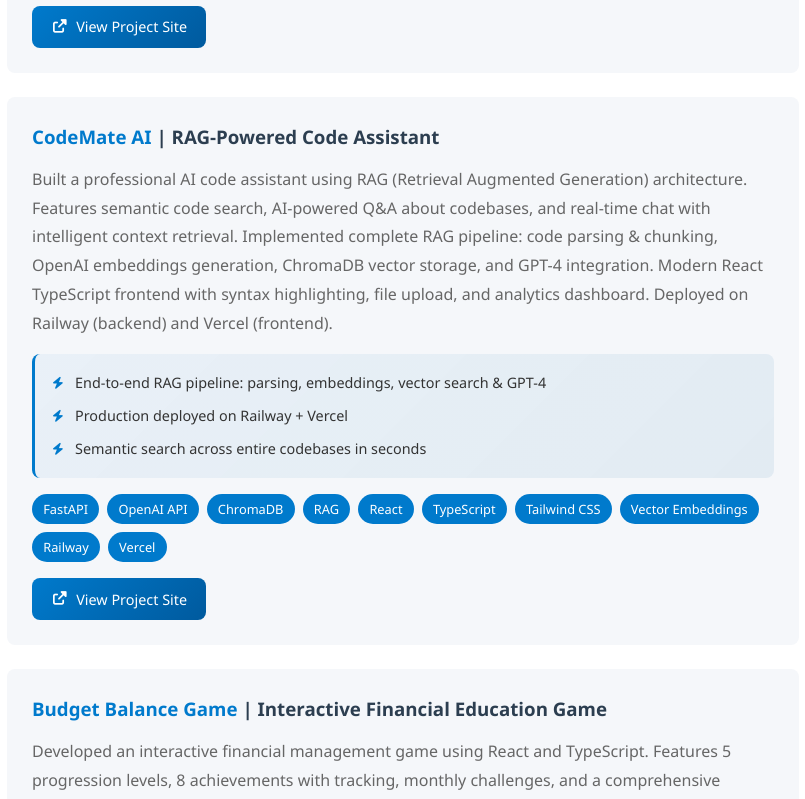
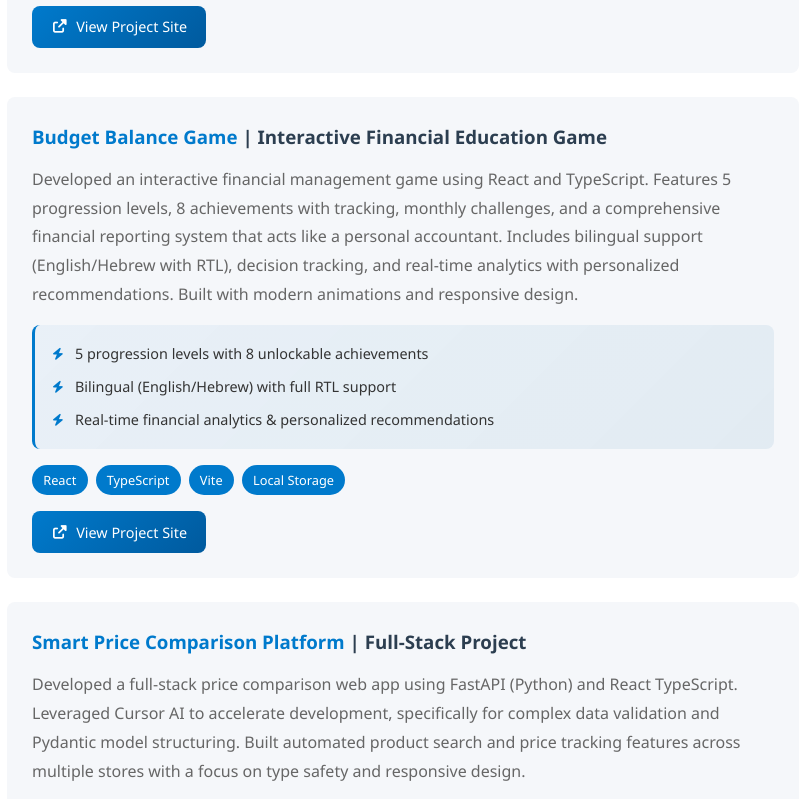
Before and after one commit to SaharHalili95/html-portfolio, a React (Vite) app: page /#/ in a window 1280 px wide. Shown: the part 2520-3319 px from the top of the page, without its empty margins (377-1182 px from the left). Built offline with nearby package versions, Linux system fonts and the light colour scheme.

Commit message:
Remove CodeMate AI from portfolio

```diff
--- a/src/data/portfolioData.ts
+++ b/src/data/portfolioData.ts
@@ -66,20 +66,6 @@ export const projectsData = [
     technologies: ["FastAPI", "Next.js", "TypeScript", "PostgreSQL", "Redis", "Docker", "WebSocket", "Tailwind CSS", "SQLAlchemy", "Recharts"],
     link: "https://github.com/SaharHalili95/netsentinel",
     demoLink: "https://saharhalili95.github.io/netsentinel/",
-  },
-  {
-    title: "CodeMate AI",
-    subtitle: "RAG-Powered Code Assistant",
-    description:
-      "Built a professional AI code assistant using RAG (Retrieval Augmented Generation) architecture. Features semantic code search, AI-powered Q&A about codebases, and real-time chat with intelligent context retrieval. Implemented complete RAG pipeline: code parsing & chunking, OpenAI embeddings generation, ChromaDB vector storage, and GPT-4 integration. Modern React TypeScript frontend with syntax highlighting, file upload, and analytics dashboard. Deployed on Railway (backend) and Vercel (frontend).",
-    highlights: [
-      "End-to-end RAG pipeline: parsing, embeddings, vector search & GPT-4",
-      "Production deployed on Railway + Vercel",
-      "Semantic search across entire codebases in seconds",
-    ],
-    technologies: ["FastAPI", "OpenAI API", "ChromaDB", "RAG", "React", "TypeScript", "Tailwind CSS", "Vector Embeddings", "Railway", "Vercel"],
-    link: "https://github.com/SaharHalili95/codemate-ai",
-    demoLink: "https://codemate-ai.vercel.app",
   },
   {
     title: "Budget Balance Game",
```
